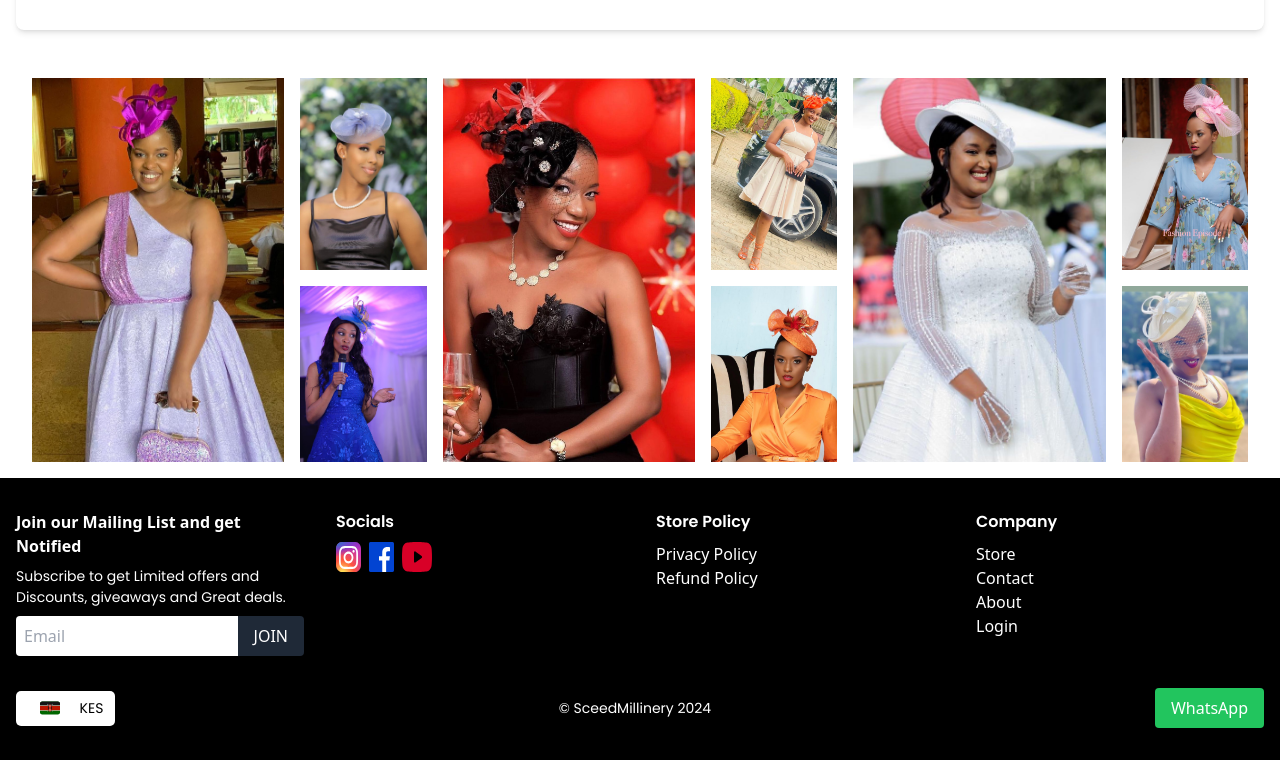
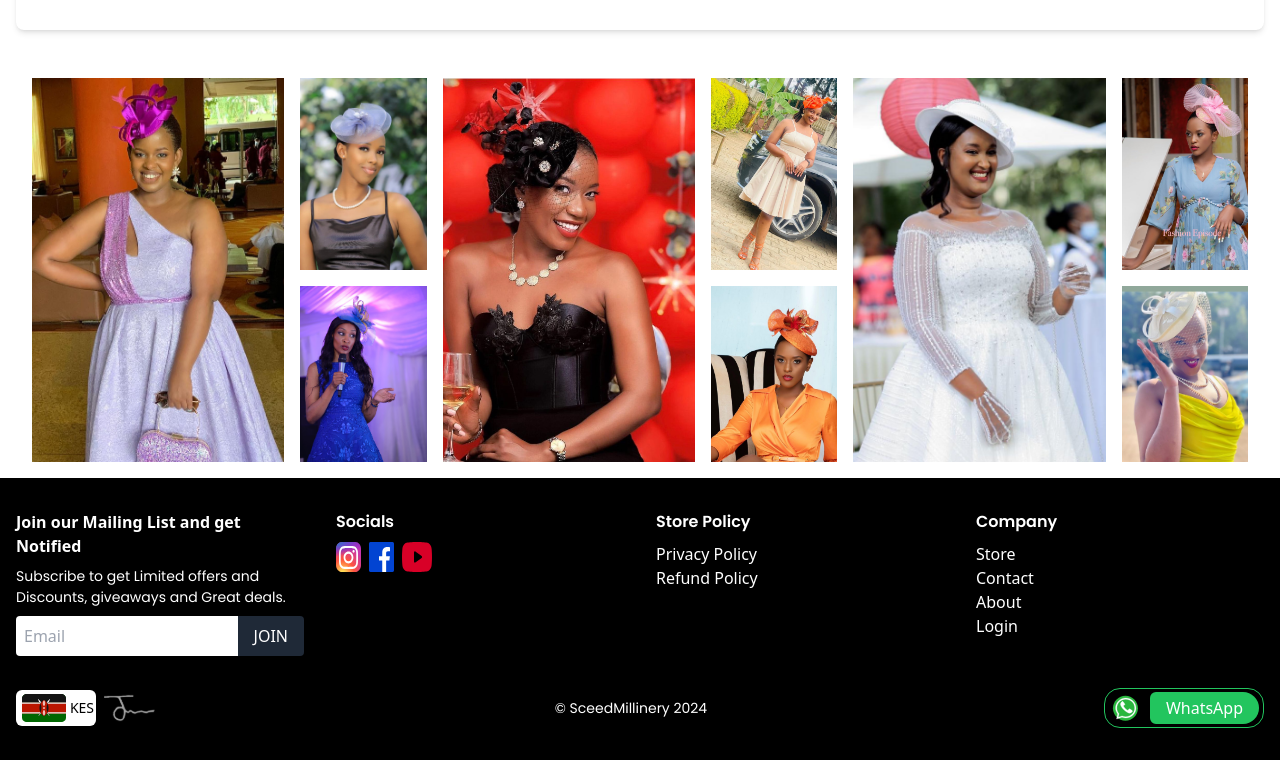
Before and after one commit to MrBytes10/sceedmillinery, a React (Create React App) app: page / in a window 1280 px wide. Shown: the part 2135-2895 px from the top of the page. Built offline with nearby package versions, Linux system fonts and the light colour scheme.

Commit message:
added Jean's Signature and whatsapp icon on footer, plus contact page polishing

```diff
--- a/src/components/Footer.js
+++ b/src/components/Footer.js
@@ -5,6 +5,8 @@ import { ReactComponent as KenyaFlag } from "../assets/icons/kenya-flag.svg"; //
 import { ReactComponent as YoutubeIcon } from "../assets/icons/youtubeIcon.svg";
 import { ReactComponent as FacebookIcon } from "../assets/icons/facebookIcon.svg";
 import { ReactComponent as InstagramIcon } from "../assets/icons/instagramIcon.svg";
+import { ReactComponent as WhatsAppIcon } from "../assets/icons/WhatsAppIcon.svg";
+import { ReactComponent as JeanSignature } from "../assets/icons/jeanGmailSignature.svg";
 
 function Footer() {
   return (
@@ -136,40 +138,50 @@ function Footer() {
 
           <div className="flex items-center">
             <div
-              className="flex items-center justify-center bg-white"
-              style={{
-                width: "99px",
-                height: "35px",
-                padding: "0px",
-                borderRadius: "5px",
-              }}>
+              className="flex items-center justify-center bg-white w-20 h-9 p-0 rounded-md"
+              // style={{
+              //   width: "80px",
+              //   height: "35px",
+              //   padding: "0px",
+              //   borderRadius: "5px",
+              // }}
+            >
               <KenyaFlag
-                width="44"
-                height="35"
-                className="h-4 mr-2"
+                className="h-full mr-1 ml-1" // Set height to fill the container and reduce right margin
                 aria-hidden="true"
               />
               <span
-                style={{
-                  fontSize: "14px",
-                  fontFamily: "Poppins",
-                  fontWeight: "400",
-                  color: "black",
-                  lineHeight: "21px",
-                }}>
+                className="text-sm font-normal text-black leading-5" // Tailwind classes for styling
+              >
                 KES
               </span>
+            </div>
+
+            <div className="ml-2">
+              {" "}
+              {/* Add margin to separate the icon from the box */}
+              <JeanSignature />
             </div>
           </div>
 
           <p>&copy; SceedMillinery 2024</p>
-          <a
-            href="https://wa.me/+254742125032"
-            className="bg-green-500 text-white px-4 py-2 rounded"
-            target="_blank"
-            rel="noreferrer">
-            WhatsApp
-          </a>
+          <div className="flex items-center">
+            {" "}
+            {/* Outer div for border */}
+            <a
+              href="https://wa.me/+254742125032"
+              target="_blank"
+              rel="noreferrer"
+              className="flex items-center border border-green-500 p-1 rounded-2xl h-10 w-40" // Make the whole container clickable
+            >
+              <WhatsAppIcon className="mr-2" /> {/* Add margin to the icon */}
+              <span className=" flex bg-green-500 text-white px-4 py-2 rounded-r-2xl rounded-l-md h-8 items-center text-center justify-center">
+                {" "}
+                {/* Use span for styling */}
+                WhatsApp
+              </span>
+            </a>
+          </div>
         </div>
       </div>
     </footer>
```
Also changed, not shown: src/assets/icons/WhatsAppIcon.svg (added).
